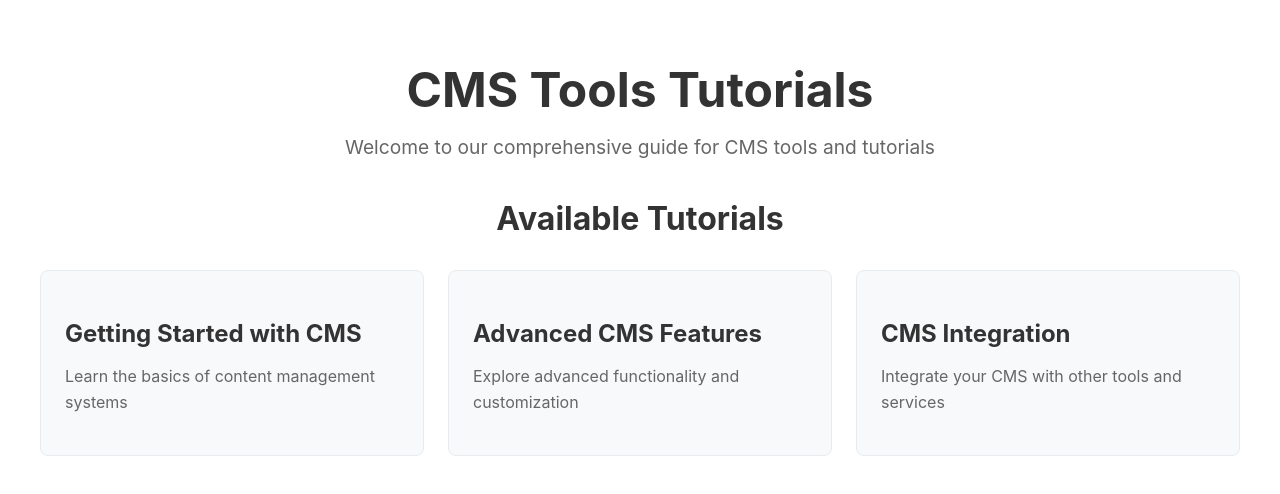
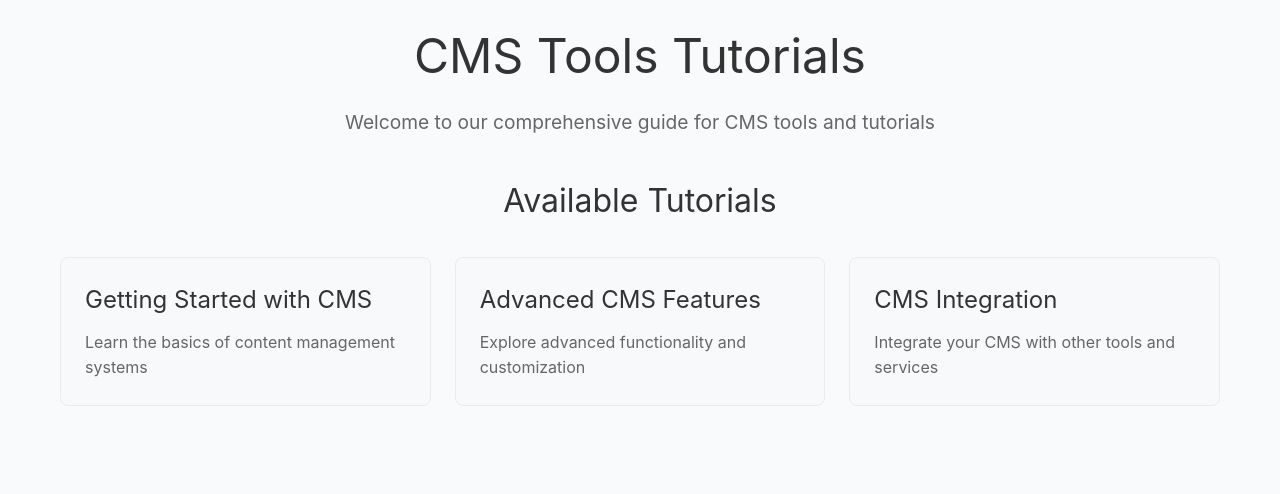
Before and after one commit to thadojus/cms-tools-tutorials, a Next.js app: page / in a window 1280 px wide. Shown: the top 494 px of the page. Built offline with nearby package versions, Linux system fonts and the light colour scheme.

Commit message:
Update layout to include global styles and metadata
cgen-2d4dedd0b39f490b84fefb390e727e28

```diff
--- a/app/layout.tsx
+++ b/app/layout.tsx
@@ -1,8 +1,11 @@
 import type { Metadata } from 'next'
+import './globals.css'
 
 export const metadata: Metadata = {
-  title: 'CMS Tools Tutorials',
-  description: 'Web pages for CMS tools tutorials',
+  title: 'Builder.io Integration Reference | CMS Tools Tutorials',
+  description: 'Comprehensive developer guide and code reference for integrating Builder.io with Next.js. Includes real-world examples, patterns, and best practices.',
+  keywords: ['Builder.io', 'Next.js', 'CMS', 'headless', 'integration', 'tutorial', 'reference'],
+  authors: [{ name: 'Sai Prasad' }],
 }
 
 export default function RootLayout({
@@ -12,7 +15,7 @@ export default function RootLayout({
 }) {
   return (
     <html lang="en">
-      <body>{children}</body>
+      <body className="min-h-screen bg-gray-50">{children}</body>
     </html>
   )
 }
```
